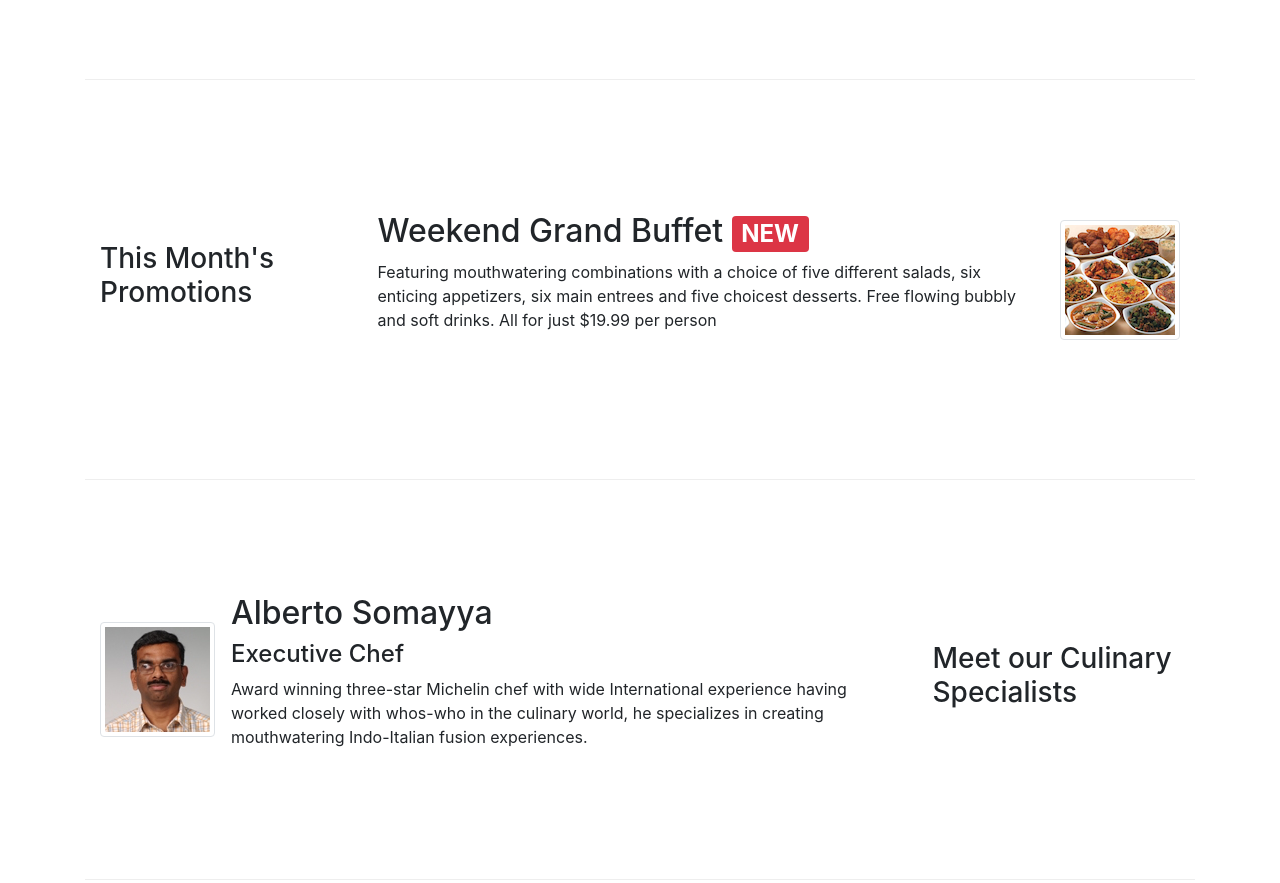
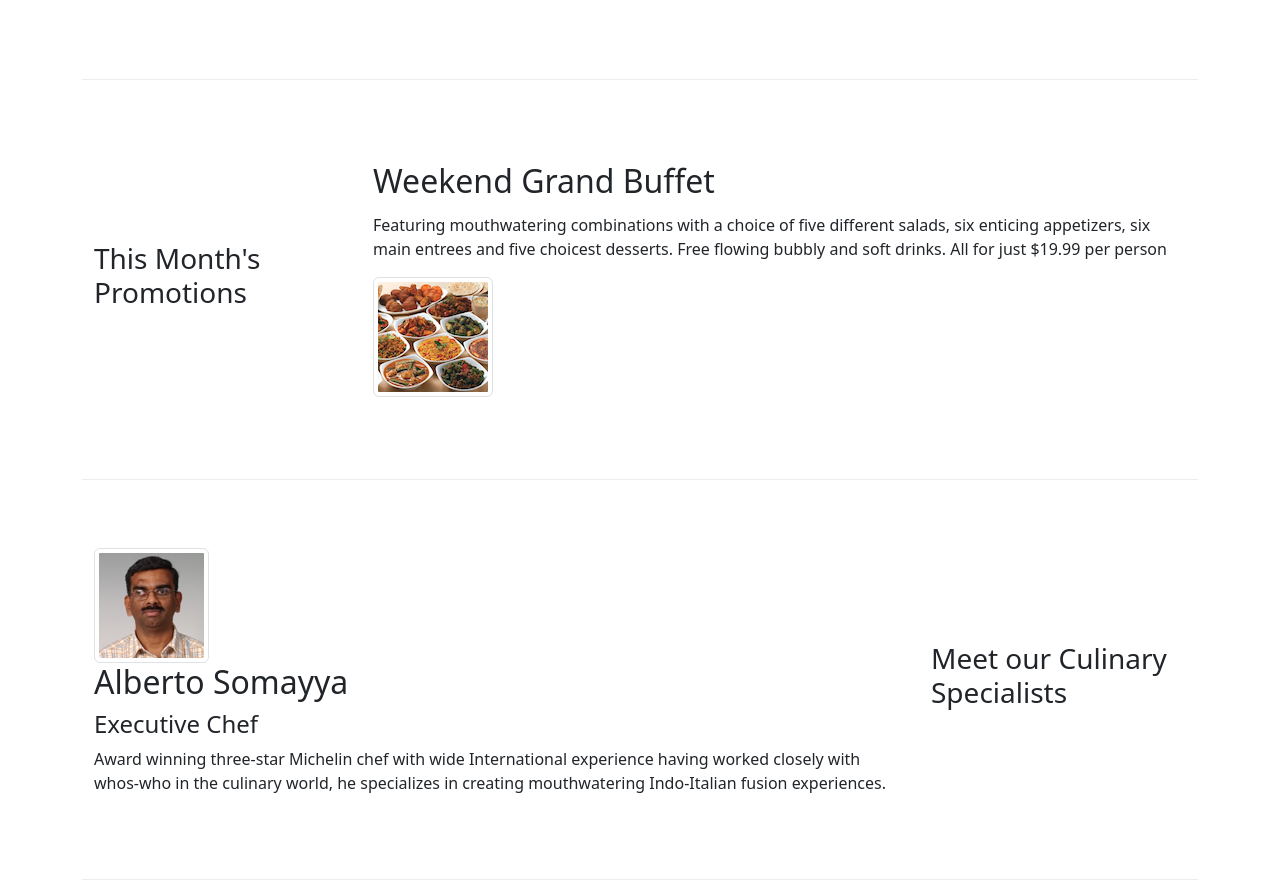
Before and after one commit to MykolaPylypets/conFusion, a website: page index.html in a window 1280 px wide. Shown: the part 654-1537 px from the top of the page. Drawn offline with nearby package versions, Linux system fonts and the light colour scheme.

Commit message:
switch to CDN

```diff
--- a/index.html
+++ b/index.html
@@ -8,9 +8,14 @@
     <meta http-equiv="x-ua-compatible" content="ie=edge">
 
     <!-- Bootstrap CSS -->
+    <!--
     <link rel="stylesheet" href="node_modules/bootstrap/dist/css/bootstrap.min.css">
     <link rel="stylesheet" href="node_modules/font-awesome/css/font-awesome.min.css">
     <link rel="stylesheet" href="node_modules/bootstrap-social/bootstrap-social.css">
+    -->
+    <link href="https://cdn.jsdelivr.net/npm/bootstrap@5.3.0-alpha3/dist/css/bootstrap.min.css" rel="stylesheet" integrity="sha384-KK94CHFLLe+nY2dmCWGMq91rCGa5gtU4mk92HdvYe+M/SXH301p5ILy+dN9+nJOZ" crossorigin="anonymous">
+<script src="https://cdn.jsdelivr.net/npm/bootstrap@5.3.0-alpha3/dist/js/bootstrap.bundle.min.js" integrity="sha384-ENjdO4Dr2bkBIFxQpeoTz1HIcje39Wm4jDKdf19U8gI4ddQ3GYNS7NTKfAdVQSZe" crossorigin="anonymous"></script>
+
     <link href="css/styles.css" rel="stylesheet">
     <title>Ristorante Con Fusion</title>
 </head>
@@ -189,8 +194,10 @@
     </footer>
 
      <!-- jQuery first, then Popper.js, then Bootstrap JS. -->
+     <!--
     <script src="node_modules/jquery/dist/jquery.slim.min.js"></script>
     <script src="node_modules/popper.js/dist/umd/popper.min.js"></script>
     <script src="node_modules/bootstrap/dist/js/bootstrap.min.js"></script>
+    -->
 </body>
 </html>
```
